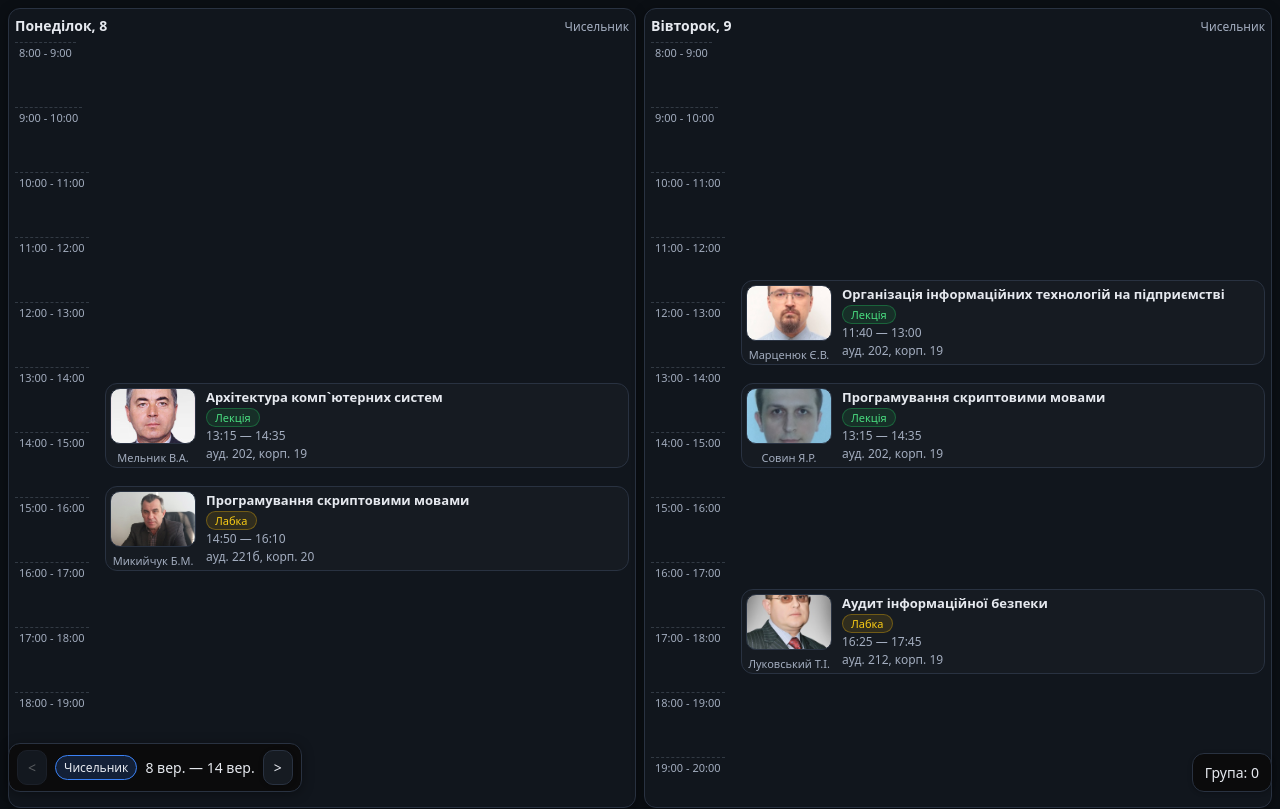
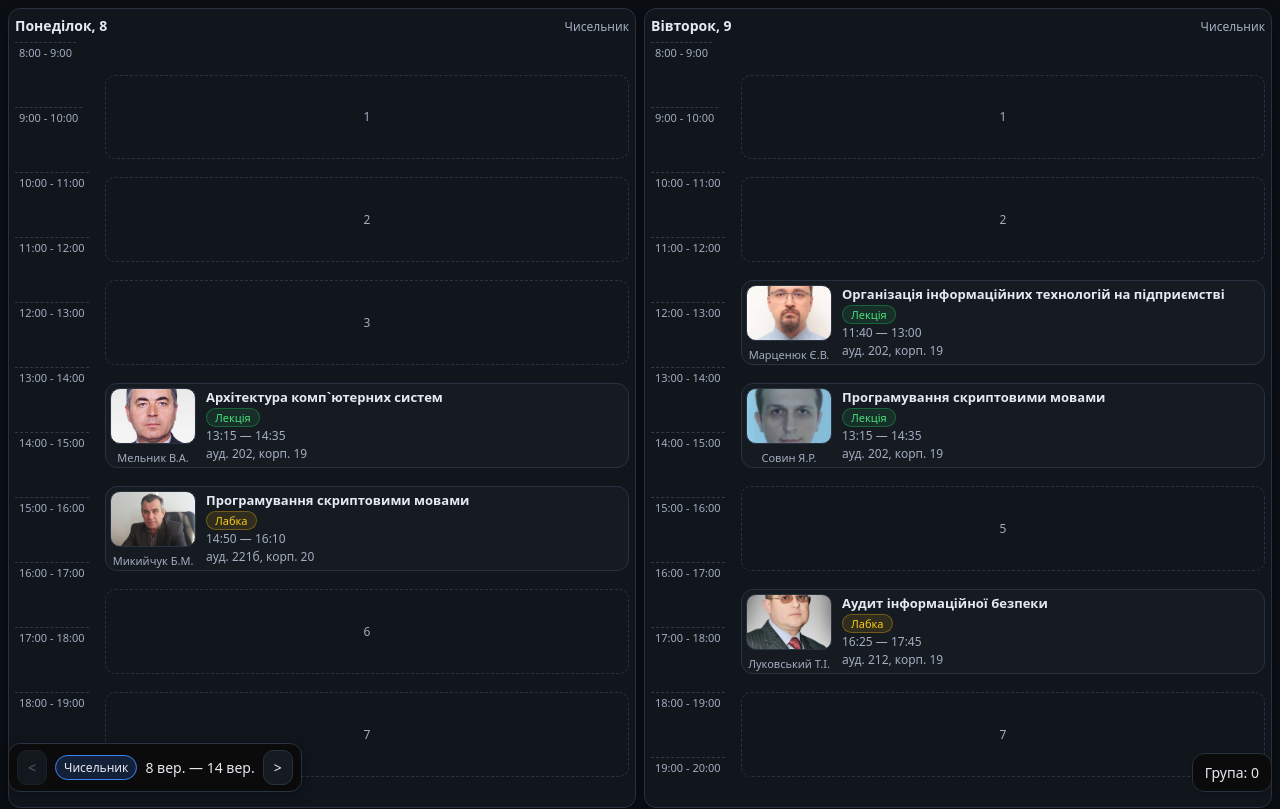
Before and after one commit to zaiiats/nulpSchedule, a React (Vite) app: page / in a window 1280 px wide. Shown: the top 809 px of the page. Built offline with nearby package versions, Linux system fonts and the light colour scheme.

Commit message:
Add empty lessons

```diff
--- /dev/null
+++ b/src/components/EmptyLesson.tsx
@@ -0,0 +1,28 @@
+import styled from "styled-components";
+import type { CSSProperties } from "react";
+
+const Box = styled.div`
+  background: transparent;
+  border: 1px dashed var(--border);
+  border-radius: 10px;
+  color: var(--muted);
+  display: grid;
+  place-items: center;
+  padding: 6px;
+  font-size: 12px;
+  user-select: none;
+`;
+
+type Props = {
+  pair: number;
+  time?: string;
+  style?: CSSProperties;
+};
+
+export default function EmptyLesson({ pair, time, style }: Props) {
+  return (
+    <Box style={style} title={time}>
+      {pair}
+    </Box>
+  );
+}
--- a/src/components/Rows.tsx
+++ b/src/components/Rows.tsx
@@ -2,7 +2,8 @@ import styled from "styled-components";
 import type { DayCode } from "../utils/date";
 import { TIME_STEP, STARTING_TIME, DAY_TIME } from "../constants";
 import Lesson from "./Lesson";
-import { getDayLessons } from "../utils/dayLessons";
+import EmptyLesson from "./EmptyLesson";
+import { getDayLessons, pairTimes } from "../utils/dayLessons";
 
 const HOURS_COL = 84; // px
 
@@ -36,6 +37,7 @@ type Props = {
 };
 
 const MIN_PER_DAY = 24 * 60;
+const HOUR_SPAN = 60 / TIME_STEP; // 12
 
 function toHHMM(min: number) {
   const n = ((min % MIN_PER_DAY) + MIN_PER_DAY) % MIN_PER_DAY;
@@ -47,47 +49,69 @@ function toHHMM(min: number) {
 export default function Rows({ day, group, weekType }: Props) {
   const totalRows = Math.max(1, Math.ceil(DAY_TIME / TIME_STEP));
 
+  // 1) годинні підписи (ліва колонка)
   const hourCells = [];
-  const HOUR_SPAN = 60 / TIME_STEP;
-
   for (let t = STARTING_TIME; t < STARTING_TIME + DAY_TIME; t += 60) {
-    const relStart = Math.floor((t - STARTING_TIME) / TIME_STEP);
-    const gridStart = relStart + 1;
+    const relStart = Math.floor((t - STARTING_TIME) / TIME_STEP); // 0-based
+    const gridStart = relStart + 1; // 1-based
     const span = Math.min(HOUR_SPAN, totalRows - relStart);
-    const label = `${toHHMM(t)} - ${toHHMM(t + 60)}`;
-
     hourCells.push(
       <HourCell
         key={`hour-${t}`}
         style={{ gridRow: `${gridStart} / span ${span}` }}
       >
-        {label}
+        {toHHMM(t)} - {toHHMM(t + 60)}
       </HourCell>
     );
   }
-  const lessons = getDayLessons(day, group, weekType);
-  const lessonCells = lessons.map((l) => {
+
+  // 2) нормалізовані заняття
+  const lessons = getDayLessons(day, group, weekType); // [{pair, startMin, endMin, ...}]
+  const byPair = new Map<number, (typeof lessons)[number]>();
+  for (const l of lessons) byPair.set(l.pair, l);
+
+  // 3) повний список пар, які хочемо показувати
+  const ALL_PAIRS = [1, 2, 3, 4, 5, 6, 7];
+
+  // 4) для кожної пари рахуємо позицію (за фіксованим часом pairTimes)
+  const cells = ALL_PAIRS.map((pair) => {
+    const { startMin, endMin, label } = pairTimes(pair); // час пари
+
+    // позиція від 08:00
     const delta =
-      (((l.startMin - STARTING_TIME) % MIN_PER_DAY) + MIN_PER_DAY) %
-      MIN_PER_DAY;
-
-    const startIndex = Math.max(0, Math.floor(delta / TIME_STEP));
-    const span = Math.max(1, Math.round((l.endMin - l.startMin) / TIME_STEP));
-
-    const gridStart = Math.min(startIndex + 1, totalRows);
+      (((startMin - STARTING_TIME) % MIN_PER_DAY) + MIN_PER_DAY) % MIN_PER_DAY;
+    const startIndex = Math.max(0, Math.floor(delta / TIME_STEP)); // 0-based
+    const span = Math.max(1, Math.round((endMin - startMin) / TIME_STEP));
+    const gridStart = Math.min(startIndex + 1, totalRows); // 1-based
     const gridSpan = Math.min(span, Math.max(1, totalRows - startIndex));
 
+    const found = byPair.get(pair);
+    if (found) {
+      return (
+        <Lesson
+          key={`pair-${pair}`}
+          style={{
+            gridColumn: "2",
+            gridRow: `${gridStart} / span ${gridSpan}`,
+          }}
+          classNum={found.class}
+          corps={found.corps}
+          type={found.type}
+          teacherPhoto={found.photo}
+          name={found.title}
+          teacher={found.teacher}
+          time={found.label} // з нормалізованих (можеш і label з pairTimes поставити)
+        />
+      );
+    }
+
+    // якщо заняття немає — рендеримо заглушку
     return (
-      <Lesson
-        key={`${day}-${l.pair}-${group}`}
+      <EmptyLesson
+        key={`pair-${pair}`}
+        pair={pair}
+        time={label}
         style={{ gridColumn: "2", gridRow: `${gridStart} / span ${gridSpan}` }}
-        classNum={l.class}
-        corps={l.corps}
-        type={l.type}
-        teacherPhoto={l.photo}
-        name={l.title}
-        teacher={l.teacher}
-        time={l.label}
       />
     );
   });
@@ -95,7 +119,7 @@ export default function Rows({ day, group, weekType }: Props) {
   return (
     <Grid $rows={totalRows}>
       {hourCells}
-      {lessonCells}
+      {cells}
     </Grid>
   );
 }
```
